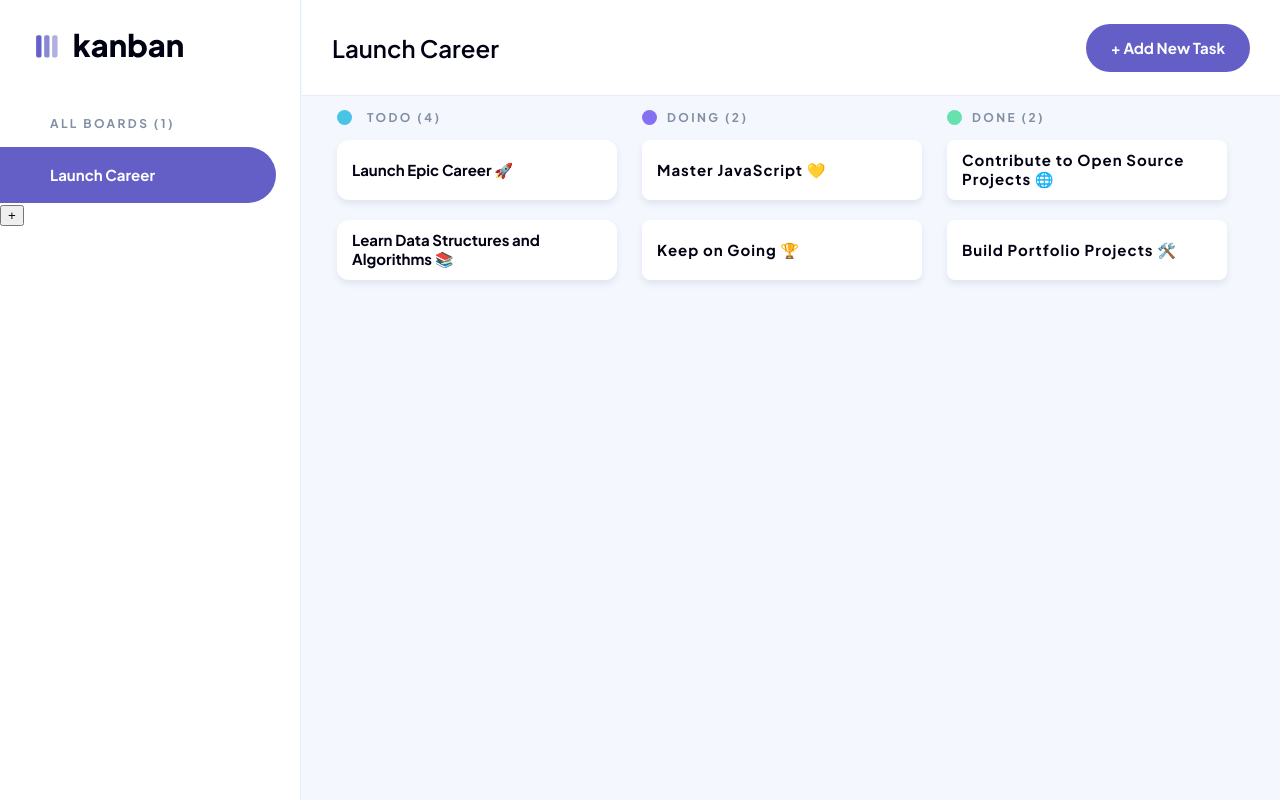
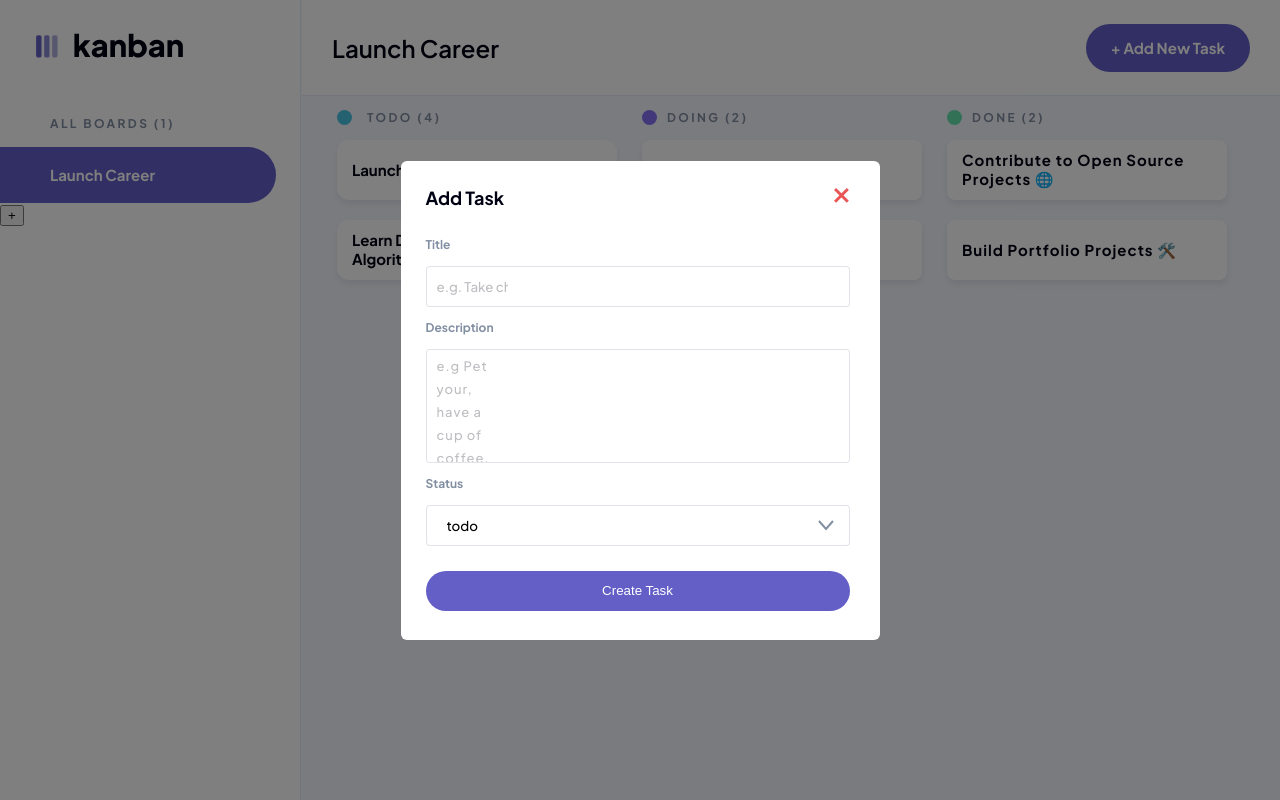
Before and after one commit to Seanjohnferesi/SEAFER25532_FTO2506_GroupB_Seanjohnferesi_JSL05, a plain HTML site: page index.html in a window 1280 px wide. Both pictures are taken after a click on the button "+ Add New Task". Drawn offline with Linux system fonts and the light colour scheme.

Commit message:
feat: add second modal for adding tasks

```diff
--- a/index.html
+++ b/index.html
@@ -33,7 +33,7 @@
             <img src="images/favicon.svg" class="mobile-favicon-icon">
           <h2>Launch Career</h2>
         </div>
-        <button class="add-task-btn">+ Add New Task</button>
+        <button class="add-task-btn" id="add-task-btn">+ Add New Task</button>
     </header>
 
     <main class="task-columns-container">
@@ -70,8 +70,8 @@
             </div>
         </section>
 
+        <!-- FIRST MODAL -->
         <section class="modal-container" id="modal-cnt">
-
             <div class="modal">
                 <div class="modal-header-container">
                     <span class="modal-header">Task</span>
@@ -96,6 +96,35 @@
                 </form>
             </div>
         </section>
+
+        <!-- SECOND MODAL -->
+        <section class="modal-container" id="modal-cnt-2">
+            <div class="modal" id="modal-2">
+                <div class="modal-header-container">
+                    <span class="modal-header">Add Task</span>
+                    <button class="close-btn" id="close-btn-2">
+                        <img src="images/close-button.svg">
+                    </button>
+                </div>
+
+                <form>
+                    <label class="form-title">Title</label>
+                    <input type="text" id="input-title-2" class="input-title" placeholder="e.g. Take chilled break">
+
+                    <label class="form-description">Description</label>
+                    <textarea id="input-description-2" class="input-description" placeholder="e.g Pet your, have a cup of coffee, dance to your favourite song and come back to crush this challenge."></textarea>
+
+                    <label class="form-status">Status</label>
+                    <select class="input-status" id="input-status-2" name="status">
+                        <option value="todo">todo</option>
+                        <option value="doing">doing</option>
+                        <option value="done">done</option>
+                    </select>
+
+                    <button type="button" class="create-task-btn">Create Task</button>
+                </form>
+            </div>
+        </section>
     </main>
     <script src="scripts.js"></script>
 </body>
--- a/scripts.js
+++ b/scripts.js
@@ -19,21 +19,21 @@
   },
 
   {
-    id: 11,
+    id: 4,
     title: "Learn Data Structures and Algorithms 📚",
     description:
       "Study fundamental data structures and algorithms to solve coding problems efficiently",
     status: "todo",
   },
   {
-    id: 12,
+    id: 5,
     title: "Contribute to Open Source Projects 🌐",
     description:
       "Gain practical experience and collaborate with others in the software development community",
     status: "done",
   },
   {
-    id: 13,
+    id: 6,
     title: "Build Portfolio Projects 🛠️",
     description:
       "Create a portfolio showcasing your skills and projects to potential employers",
@@ -49,6 +49,9 @@ const modalClose = document.getElementById("close-btn")
 const titleInput = document.getElementById("input-title")
 const descriptionInput = document.getElementById("input-description")
 const statusInput = document.getElementById("input-status")
+const addTaskBtn = document.getElementById("add-task-btn")
+const addTaskModal = document.getElementById("modal-cnt-2")
+const closeTaskModal = document.getElementById("close-btn-2")
 
 /**Creating the task elements**/
 function createTaskElement(task){
@@ -85,3 +88,13 @@ for(const task of initialTasks){ //Loop through all tasks.
   modalClose.addEventListener("click", () => {
     modalOpen.classList.remove("display-modal")
   })
+
+  //click listener so the add task modal open.
+  addTaskBtn.addEventListener("click", () => {
+    addTaskModal.classList.add("display-modal")
+  })
+
+  //click listener so the modal closes.
+  closeTaskModal.addEventListener("click", () => {
+    addTaskModal.classList.remove("display-modal")
+  })
--- a/styles.css
+++ b/styles.css
@@ -83,6 +83,7 @@ body{
         font-family: inherit;
         line-height: 1;
         color: white;
+        cursor: pointer;
     }
 
     .flex-header{
@@ -354,6 +355,7 @@ body{
             color: #000112;
             opacity: 25%;
             font-family: "Plus Jakarta Sans", sans-serif;
+            width: 71px;
         }
 
         .modal-header-container{
@@ -436,6 +438,36 @@ body{
             background-position: right 15px center;
             cursor: pointer;
         }
+
+        /**SECOND MODAL**/
+        #modal-2{
+            height: 479px;
+            width: 479px;
+        }
+
+        #input-title-2{
+            width: 424px;
+        }
+
+        #input-description-2{
+            width: 424px;
+        }
+
+        #input-status-2{
+            width: 424px;
+        }
+
+        .create-task-btn{
+            width: 424px;
+            height: 40px;
+            border: none;
+            border-radius: 20px;
+            background-color: #635FC7;
+            color: white;
+            cursor: pointer;
+            margin-top: 10px;
+        }
+
     }
 }
 
```
